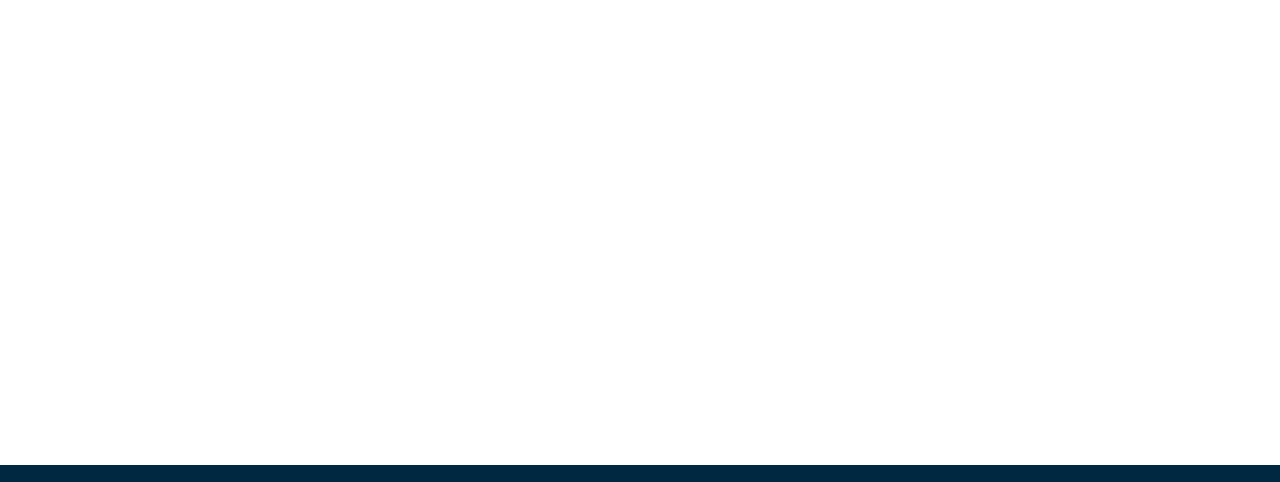
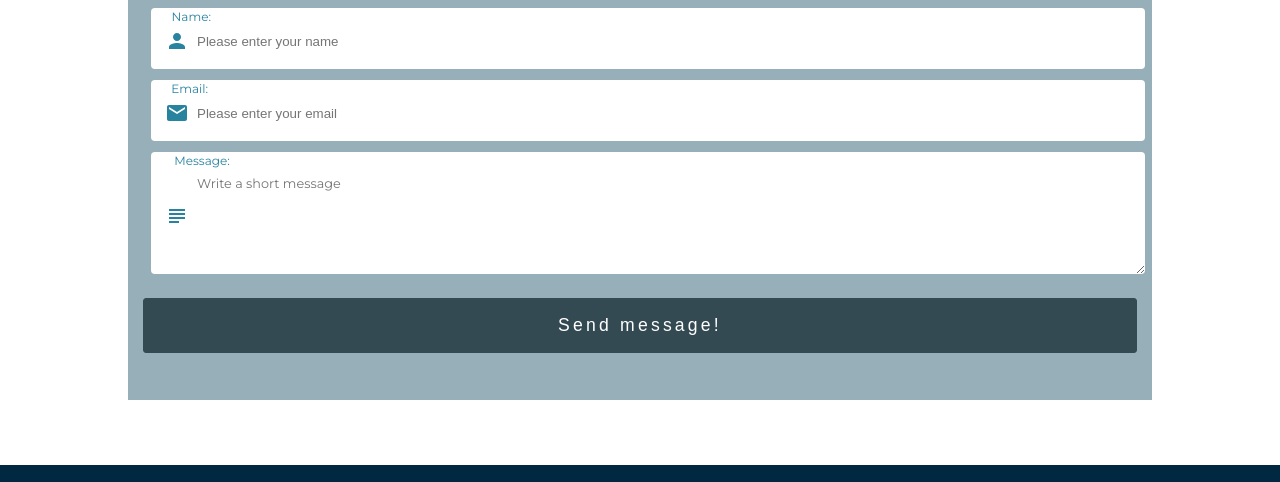
Before and after one commit to SanderKoopmans/portfolio-gatsby, a Gatsby site: page /contact in a window 1280 px wide. Shown: the part 193-675 px from the top of the page. Built offline with nearby package versions, Linux system fonts and the light colour scheme; Gatsby itself is replaced by a stand-in of ours.

Commit message:
working on contact page

```diff
--- a/gatsby-browser.js
+++ b/gatsby-browser.js
@@ -43,6 +43,11 @@ const GlobalStyles = createGlobalStyle`
     flex: 1 0 auto;
   }
 
+  .contactContainer {
+    background: ${props => props.theme.mainLgray};
+    padding: 15px;
+  }
+
   #homeLink {
     text-decoration: none;
     color: ${props => props.theme.mainWhite};
--- a/gatsby-ssr.js
+++ b/gatsby-ssr.js
@@ -43,6 +43,11 @@ const GlobalStyles = createGlobalStyle`
     flex: 1 0 auto;
   }
 
+  .contactContainer {
+    background: ${props => props.theme.mainLgray};
+    padding: 15px;
+  }
+
   #homeLink {
     text-decoration: none;
     color: ${props => props.theme.mainWhite};
--- a/src/components/Wrapper.jsx
+++ b/src/components/Wrapper.jsx
@@ -3,8 +3,13 @@ import styled from 'styled-components';
 
 const StyledWrapper = styled.div`
   padding-top: 10%;
-  margin: 10px 0;
+  margin: 10px auto;
   flex: 1 0 auto;
+  width: 90%;
+
+  @media (min-width: ${props => props.theme.mobile}) {
+    width: 80%;
+  }
 `;
 
 const Wrapper = ({ children }) => {
--- a/src/pages/contact.jsx
+++ b/src/pages/contact.jsx
@@ -1,14 +1,94 @@
-import React from 'react';
+import React, { useState } from 'react';
 import SubBar from '../components/SubBar/SubBar';
+import { Form } from '../components/Form/Form.styled';
+import FormInput from '../components/Form/FormInput';
+import FormText from '../components/Form/FormText';
+import CallIcon from '@material-ui/icons/Call';
+import PersonIcon from '@material-ui/icons/Person';
+import EmailIcon from '@material-ui/icons/Email';
+import SubjectIcon from '@material-ui/icons/Subject';
 import Footer from '../components/Footer/Footer';
 import Wrapper from '../components/Wrapper';
 
 const Contact = () => {
+  const [name, setName] = useState("");
+  const [email, setEmail] = useState("");
+  const [message, setMessage] = useState("");
+
+  const resetForm = () => {
+    setName("");
+    setEmail("");
+    setMessage("");
+  }
+
+  const handleSubmit = (e) => {
+    e.preventDefault();
+    console.log(JSON.stringify({ name, email, message}));
+
+    fetch('https://www.sanderkoopmans.nl/api/contact/index.php', {
+      method: "POST",
+      mode: 'cors',
+      body: JSON.stringify({name, email, message}),
+      headers: {
+        'Accept': 'application/json',
+        'Content-Type': 'application/json'
+      },
+    }).then(
+      (res) => (res.json())
+    ).then((res) => {
+      if (res.status === 'success') {
+        console.log('Message sent');
+        resetForm();
+      } else if (res.status === 'fail') {
+        console.log('Message failed to sent');
+      }
+    }).catch(err => console.log(err))
+  }
+
   return (
     <>
       <SubBar />
       <Wrapper>
-        <h1>Content coming soon...</h1>
+        <h2>Snel bellen? Of liever een bericht achter laten?</h2>
+        <div className="contactContainer">
+          <Form onSubmit={handleSubmit} method="POST" >
+                <FormInput
+                  icon={<PersonIcon />}
+                  label='Name:'
+                  name='name'
+                  type='text'
+                  value={name}
+                  onChange={e => setName(e.target.value)}
+                  placeholder='Please enter your name'
+                  required
+                  className='input'
+                  />
+                <FormInput
+                  icon={<EmailIcon />}
+                  label='Email:'
+                  name='email'
+                  type='text'
+                  value={email}
+                  onChange={e => setEmail(e.target.value)}
+                  placeholder='Please enter your email'
+                  required
+                  className='input'
+                  />
+                <FormText
+                  icon={<SubjectIcon />}
+                  label='Message:'
+                  name='message'
+                  type='text'
+                  value={message}
+                  onChange={e => setMessage(e.target.value)}
+                  placeholder='Write a short message'
+                  rows={5}
+                  required
+                  className='textarea'
+                />
+                <button type="submit" className="contact-submit">Send message!</button>
+              </Form>
+        </div>
       </Wrapper>
       <Footer />
     </>
```
